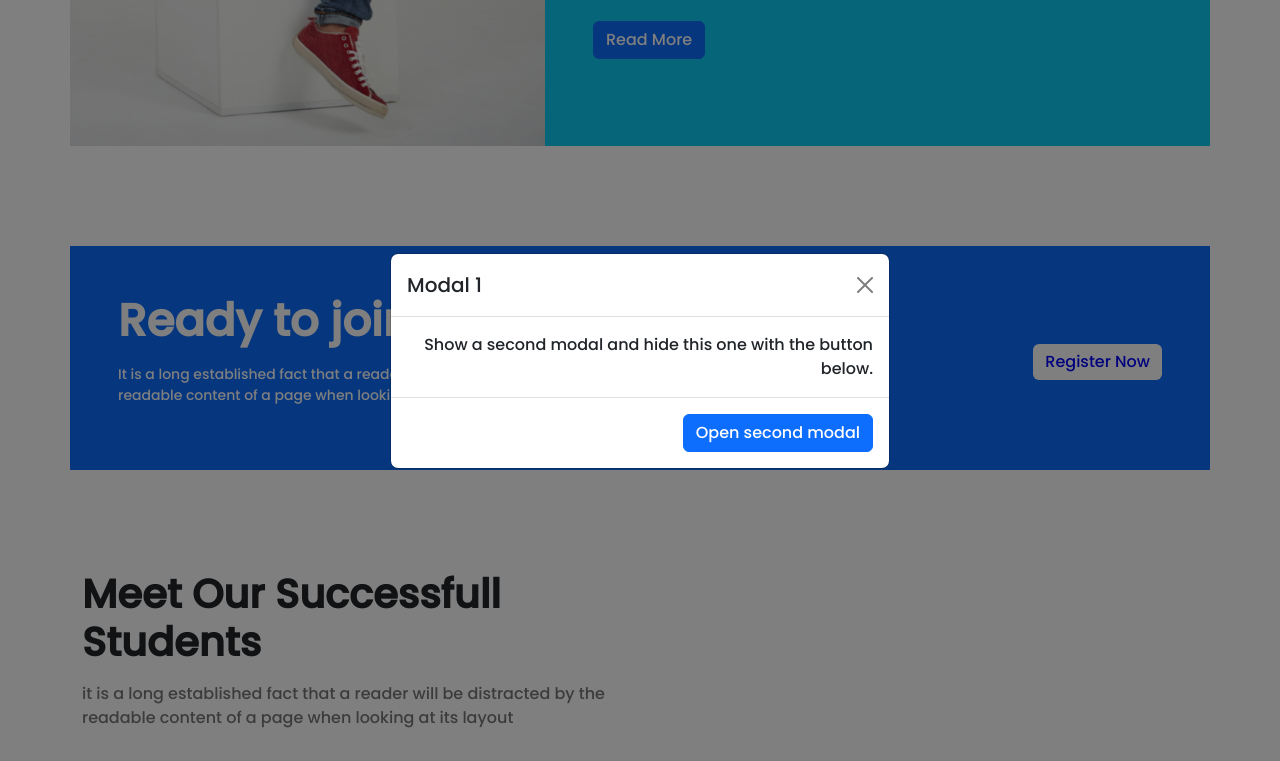
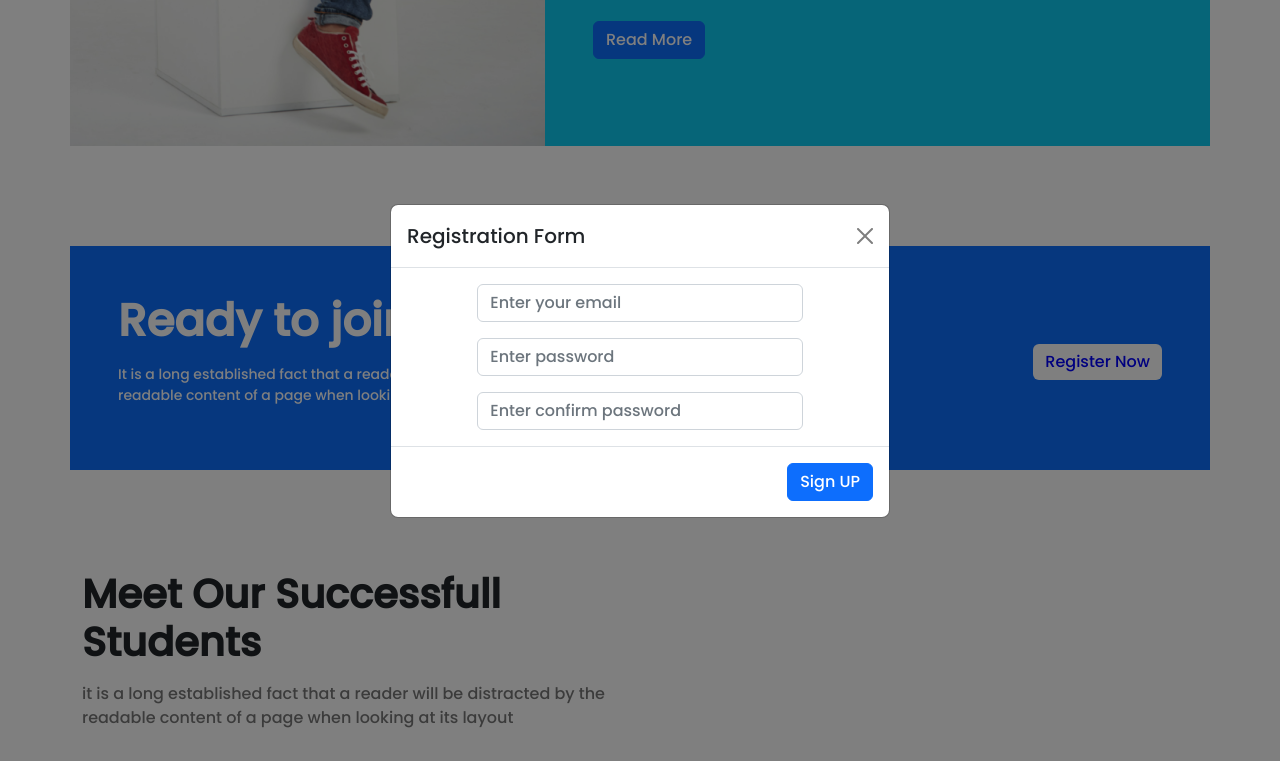
Before and after one commit to SMRahaman/esho-shikhi-bootstrap, a plain HTML site: page index.html in a window 1280 px wide. Both pictures are taken after a click on the button "Register Now". Shown: the part 2319-3080 px from the top of the page. Drawn offline with nearby package versions, Linux system fonts and the light colour scheme.

Commit message:
full project done

```diff
--- a/index.html
+++ b/index.html
@@ -280,35 +280,30 @@
                         <div class="modal-dialog modal-dialog-centered">
                             <div class="modal-content">
                                 <div class="modal-header">
-                                    <h5 class="modal-title" id="exampleModalToggleLabel">Modal 1</h5>
+                                    <h5 class="modal-title" id="exampleModalToggleLabel">Registration Form</h5>
                                     <button type="button" class="btn-close" data-bs-dismiss="modal"
                                         aria-label="Close"></button>
                                 </div>
                                 <div class="modal-body">
-                                    Show a second modal and hide this one with the button below.
+                                    <form>
+                                        <div class="row d-flex flex-column w-75 m-auto">
+                                            <div class="col mb-3">
+                                                <input type="Email" class="form-control" placeholder="Enter your email">
+                                            </div>
+                                            <div class="col mb-3">
+                                                <input type="password" class="form-control"
+                                                    placeholder="Enter password">
+                                            </div>
+                                            <div class="col">
+                                                <input type="password" class="form-control"
+                                                    placeholder="Enter confirm password">
+                                            </div>
+                                        </div>
+                                    </form>
                                 </div>
                                 <div class="modal-footer">
                                     <button class="btn btn-primary" data-bs-target="#exampleModalToggle2"
-                                        data-bs-toggle="modal" data-bs-dismiss="modal">Open second modal</button>
-                                </div>
-                            </div>
-                        </div>
-                    </div>
-                    <div class="modal fade" id="exampleModalToggle2" aria-hidden="true"
-                        aria-labelledby="exampleModalToggleLabel2" tabindex="-1">
-                        <div class="modal-dialog modal-dialog-centered">
-                            <div class="modal-content">
-                                <div class="modal-header">
-                                    <h5 class="modal-title" id="exampleModalToggleLabel2">Modal 2</h5>
-                                    <button type="button" class="btn-close" data-bs-dismiss="modal"
-                                        aria-label="Close"></button>
-                                </div>
-                                <div class="modal-body">
-                                    Hide this modal and show the first with the button below.
-                                </div>
-                                <div class="modal-footer">
-                                    <button class="btn btn-primary " data-bs-target="#exampleModalToggle"
-                                        data-bs-toggle="modal" data-bs-dismiss="modal">Back to first</button>
+                                        data-bs-toggle="modal" data-bs-dismiss="modal">Sign UP</button>
                                 </div>
                             </div>
                         </div>
@@ -450,6 +445,7 @@
             </div>
     </section>
     <!-- Feedback Section End -->
+    <!-- FQA Section Start -->
     <section class="container">
         <div class="text-center mb-5 common-heading">
             <h1 class="mb-3">Frequently Asked Question</h1>
@@ -538,6 +534,8 @@
             </div>
         </div>
     </section>
+    <!-- FQA Section End -->
+    <!-- Company logo Section Start -->
     <section class="container d-md-none d-lg-block d-none d-sm-block">
         <div class="text-center mb-5 common-heading">
             <h1 class="mb-3">Trusted by over 800+ companies </h1>
@@ -553,6 +551,8 @@
             </div>
         </div>
     </section>
+    <!-- Company logo Section End -->
+    <!-- Footer Section Start -->
     <section class="bg-dark text-center p-5">
         <div style="color:white;">
             <h1 style="font-weight:bold;">ESHO SHIKHI</h1>
@@ -567,6 +567,7 @@
 
         </div>
     </section>
+    <!-- Footer Section End -->
     <!-- Bootstrap JS link -->
     <script src="https://cdn.jsdelivr.net/npm/bootstrap@5.2.0/dist/js/bootstrap.bundle.min.js"></script>
 </body>
```
